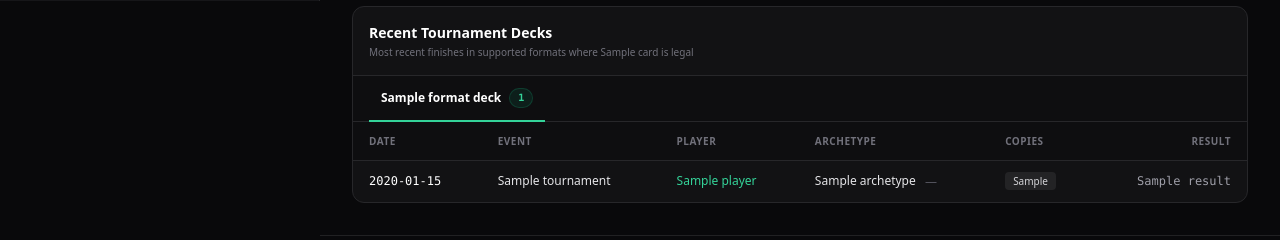
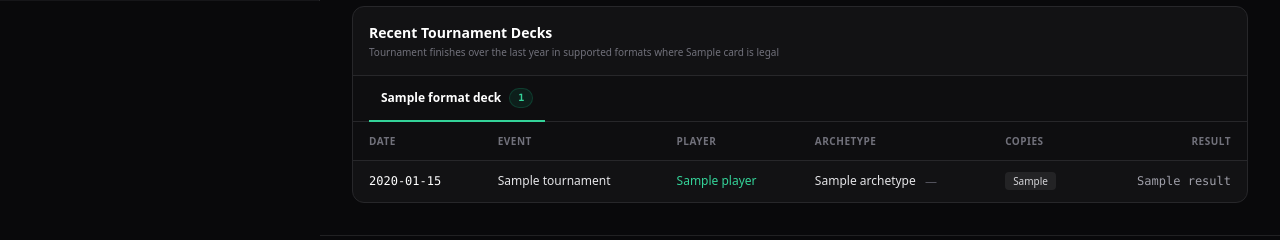
Before and after one commit to davidfischer/modometa, a Django app: template core/templates/card_detail.html in a window 1280 px wide. Shown: the part 799-1039 px from the top of the page. Run offline with Django 5.2, Linux system fonts and the light colour scheme; the template is opened without the code that fills it: most values are stand-ins (such as "Sample title", 1, 10 or a date in 2020); grey boxes marked "Sample" are stand-in pictures; data that the repository does not hold is empty; style sheets or scripts are compiled from the project's sources.

Commit message:
Limit the deck detail deck date cutoff

```diff
--- a/core/templates/card_detail.html
+++ b/core/templates/card_detail.html
@@ -283,7 +283,7 @@
     <div class="p-4 border-b border-zinc-800 flex flex-wrap items-center justify-between gap-3">
       <div>
         <h2 class="text-sm font-bold text-white">Recent Tournament Decks</h2>
-        <p class="text-2xs text-zinc-500 mt-0.5">Most recent finishes in supported formats where {{ card.name }} is legal</p>
+        <p class="text-2xs text-zinc-500 mt-0.5">Tournament finishes over the last year in supported formats where {{ card.name }} is legal</p>
       </div>
     </div>
 
```
Also changed, not shown: core/views/__init__.py (+6 -5 lines).
